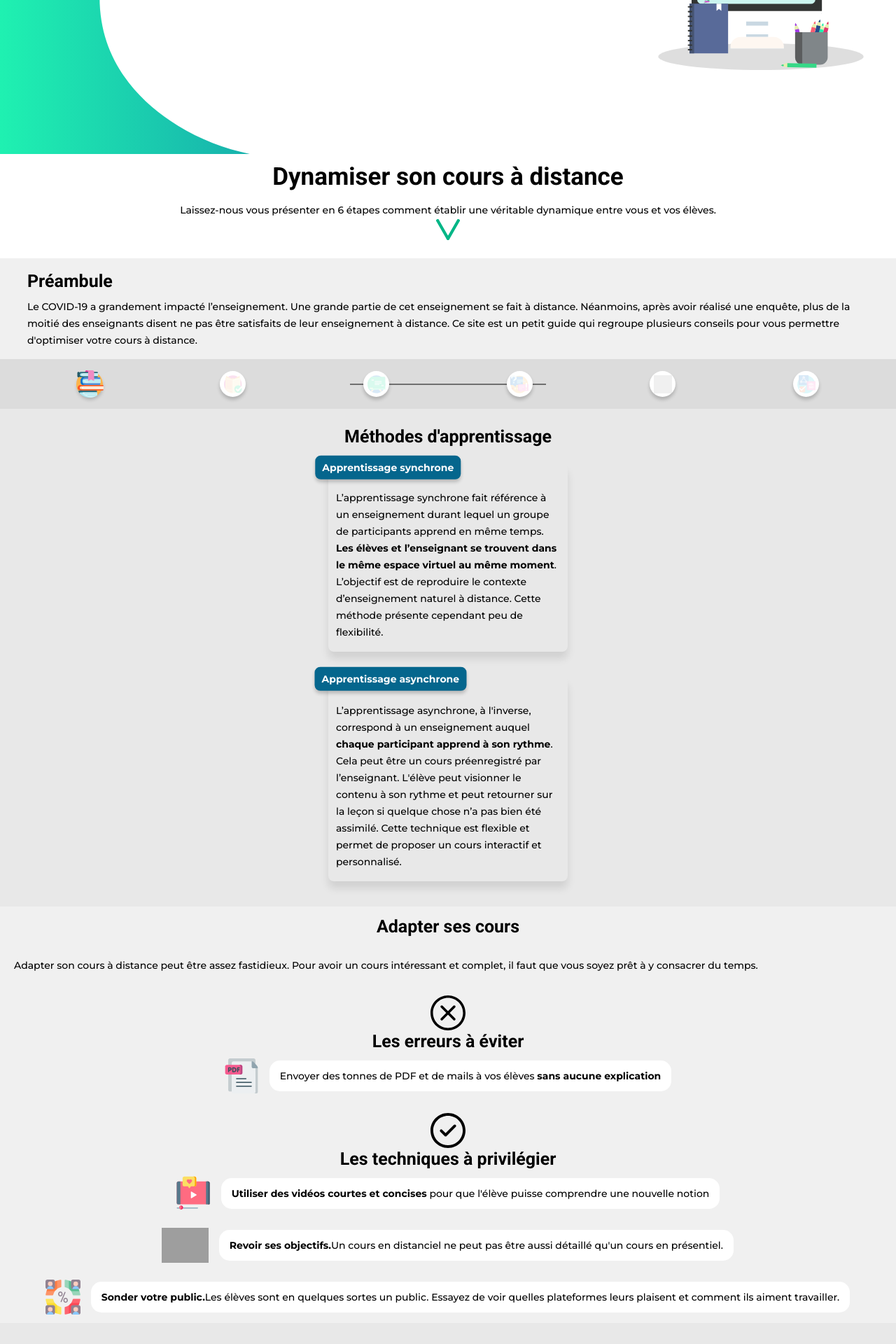
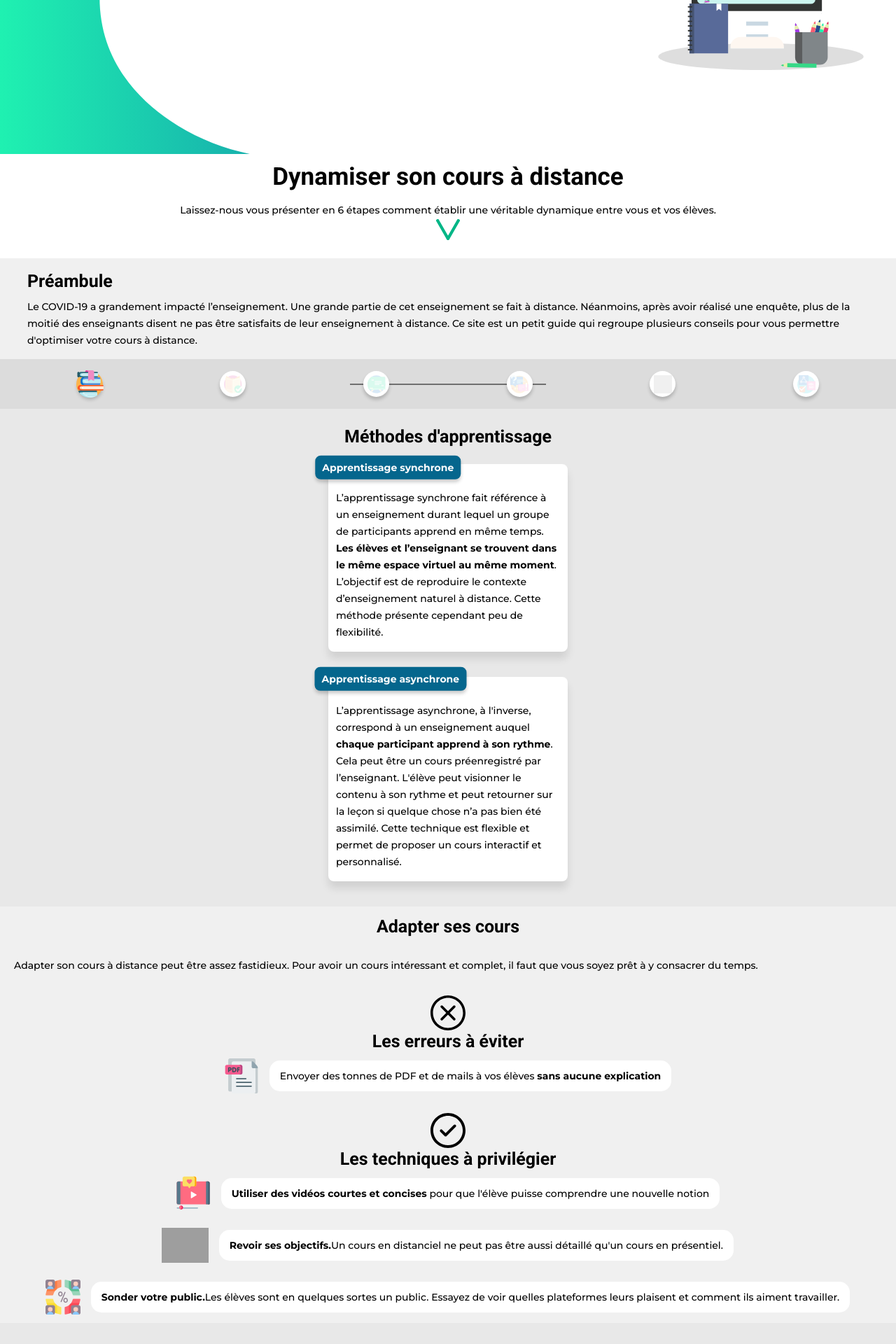
Before and after one commit to YaniMad/appforprofs, a Jekyll site: the page built from index.md, in a window 1280 px wide. Shown: the part 400-2320 px from the top of the page at 70% size. Built offline with Jekyll 4.4.1, drawn with Linux system fonts in a browser that asks for light colours; grey boxes are pictures that could not be loaded.

Commit message:
couleurs

```diff
--- a/_sass/layouts/_learning_methods.scss
+++ b/_sass/layouts/_learning_methods.scss
@@ -13,6 +13,7 @@
     align-items: center;
   }
   .bulle {
+    background-color: white;
     position: relative;
     margin-bottom: 36px;
     padding: 36px 11px 0 11px;
@@ -41,6 +42,7 @@
     }
   }
   .bulle-two {
+    background-color: white;
     position: relative;
     margin-bottom: 36px;
     padding: 36px 11px 0 11px;
--- a/_sass/layouts/_softwares.scss
+++ b/_sass/layouts/_softwares.scss
@@ -26,7 +26,7 @@
       border-radius: 12px;
       margin-bottom: 39px;
       cursor: pointer;
-      background: whitesmoke;
+      background: white;
       box-shadow: $box-shadow;
       transition: transform 0.2s ease;
       &:active {
```
